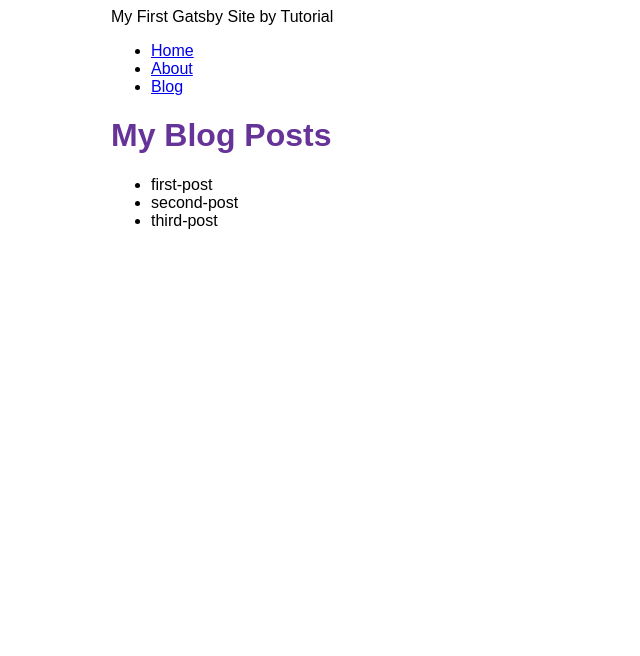
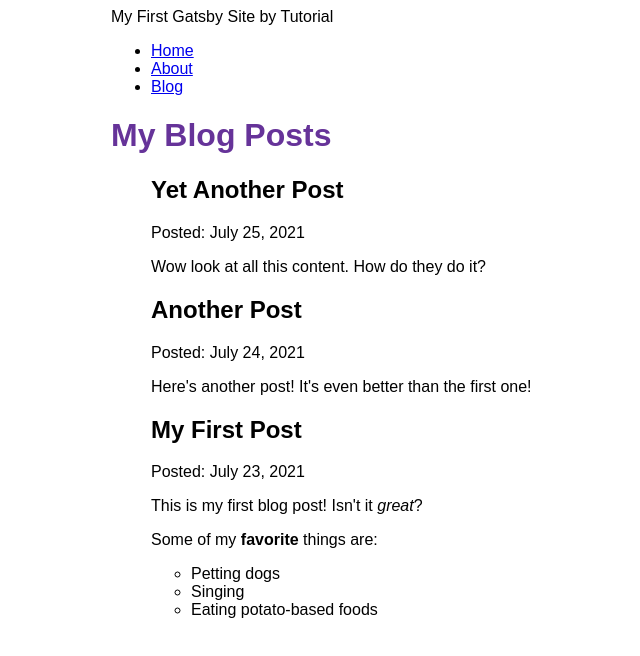
Before and after one commit to muramon/my-first-gatsby-site, a Gatsby site: page /blog in a window 1280 px wide. Shown: the whole page, without its empty margins (279-919 px from the left). Built offline with nearby package versions, Linux system fonts and the light colour scheme; Gatsby itself is replaced by a stand-in of ours.

Commit message:
Finished Gatsby Tutorial Part 5

```diff
--- a/blog/first-post.mdx
+++ b/blog/first-post.mdx
@@ -0,0 +1,12 @@
+---
+title: "My First Post"
+date: "2021-07-23"
+---
+
+This is my first blog post! Isn't it *great*?
+
+Some of my **favorite** things are:
+
+* Petting dogs
+* Singing
+* Eating potato-based foods
--- a/blog/second-post.mdx
+++ b/blog/second-post.mdx
@@ -0,0 +1,6 @@
+---
+title: "Another Post"
+date: "2021-07-24"
+---
+
+Here's another post! It's even better than the first one!
--- a/blog/third-post.mdx
+++ b/blog/third-post.mdx
@@ -0,0 +1,6 @@
+---
+title: "Yet Another Post"
+date: "2021-07-25"
+---
+
+Wow look at all this content. How do they do it?
--- a/gatsby-config.js
+++ b/gatsby-config.js
@@ -13,5 +13,6 @@ module.exports = {
         path: `${__dirname}/blog`,
       }
     },
+    "gatsby-plugin-mdx",
   ],
 };
--- a/package.json
+++ b/package.json
@@ -15,8 +15,11 @@
     "clean": "gatsby clean"
   },
   "dependencies": {
+    "@mdx-js/mdx": "^1.6.22",
+    "@mdx-js/react": "^1.6.22",
     "gatsby": "^3.13.1",
     "gatsby-plugin-image": "^1.14.1",
+    "gatsby-plugin-mdx": "^2.14.0",
     "gatsby-plugin-sharp": "^3.14.1",
     "gatsby-source-filesystem": "^3.14.0",
     "react": "^17.0.1",
--- a/src/pages/blog.js
+++ b/src/pages/blog.js
@@ -1,5 +1,6 @@
 import * as React from 'react'
 import { graphql } from 'gatsby'
+import { MDXRenderer } from 'gatsby-plugin-mdx'
 import Layout from '../components/layout'
 
 const BlogPage = ({ data }) => {
@@ -7,10 +8,14 @@ const BlogPage = ({ data }) => {
     <Layout pageTitle="My Blog Posts">
       <ul>
         {
-          data.allFile.nodes.map(node => (
-            <li key={node.name}>
-              {node.name}
-            </li>
+          data.allMdx.nodes.map(node => (
+            <article key={node.id}>
+              <h2>{node.frontmatter.title}</h2>
+              <p>Posted: {node.frontmatter.date}</p>
+              <MDXRenderer>
+                {node.body}
+              </MDXRenderer>
+            </article>
           ))
         }
       </ul>
@@ -20,9 +25,14 @@ const BlogPage = ({ data }) => {
 
 export const query = graphql`
   query {
-    allFile {
+    allMdx(sort: {fields: frontmatter___date, order: DESC}) {
       nodes {
-        name
+        frontmatter {
+          date(formatString: "MMMM D, YYYY")
+          title
+        }
+        id
+        body
       }
     }
   }
```
Also changed, not shown: 1 other file.
